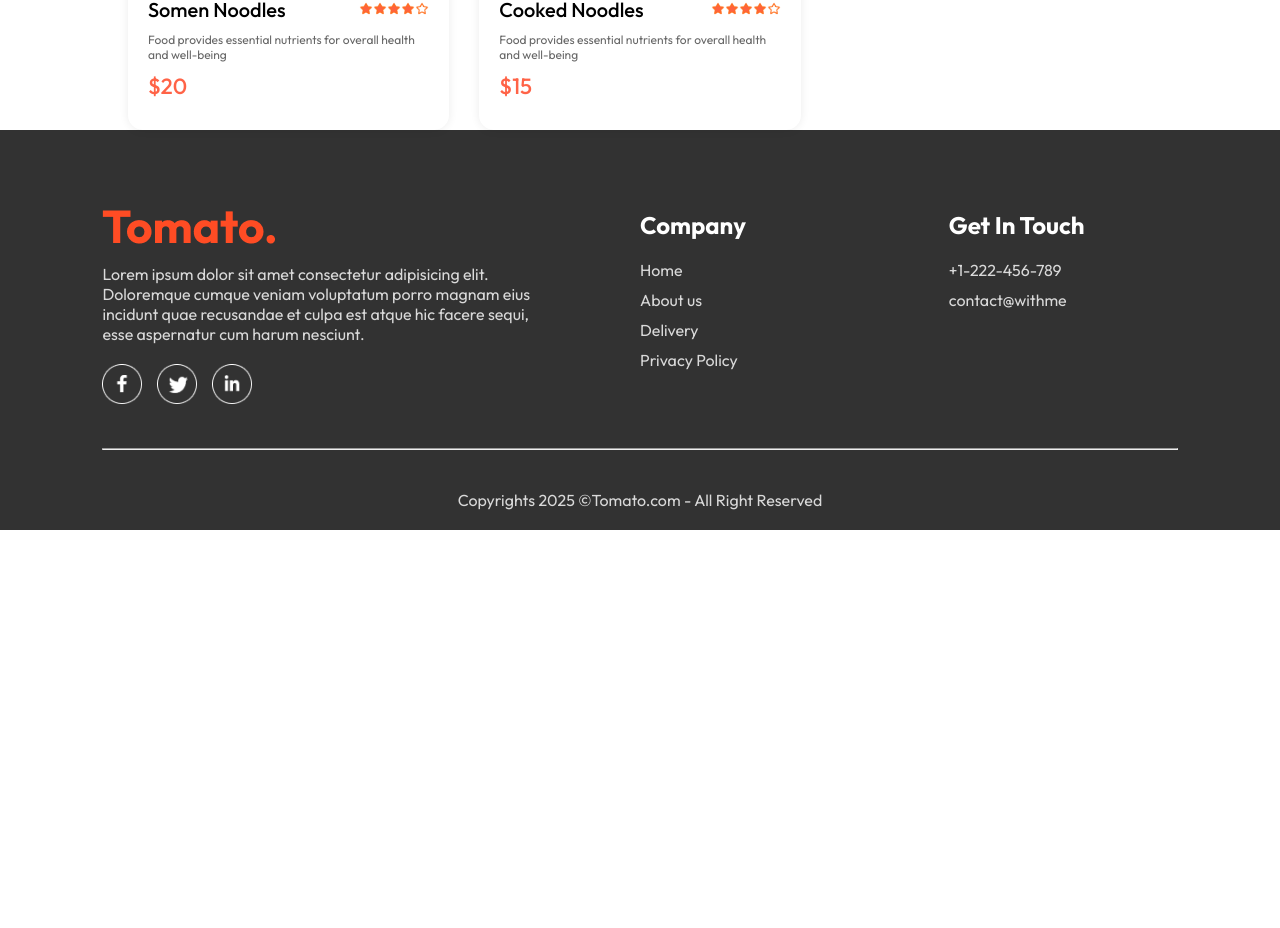
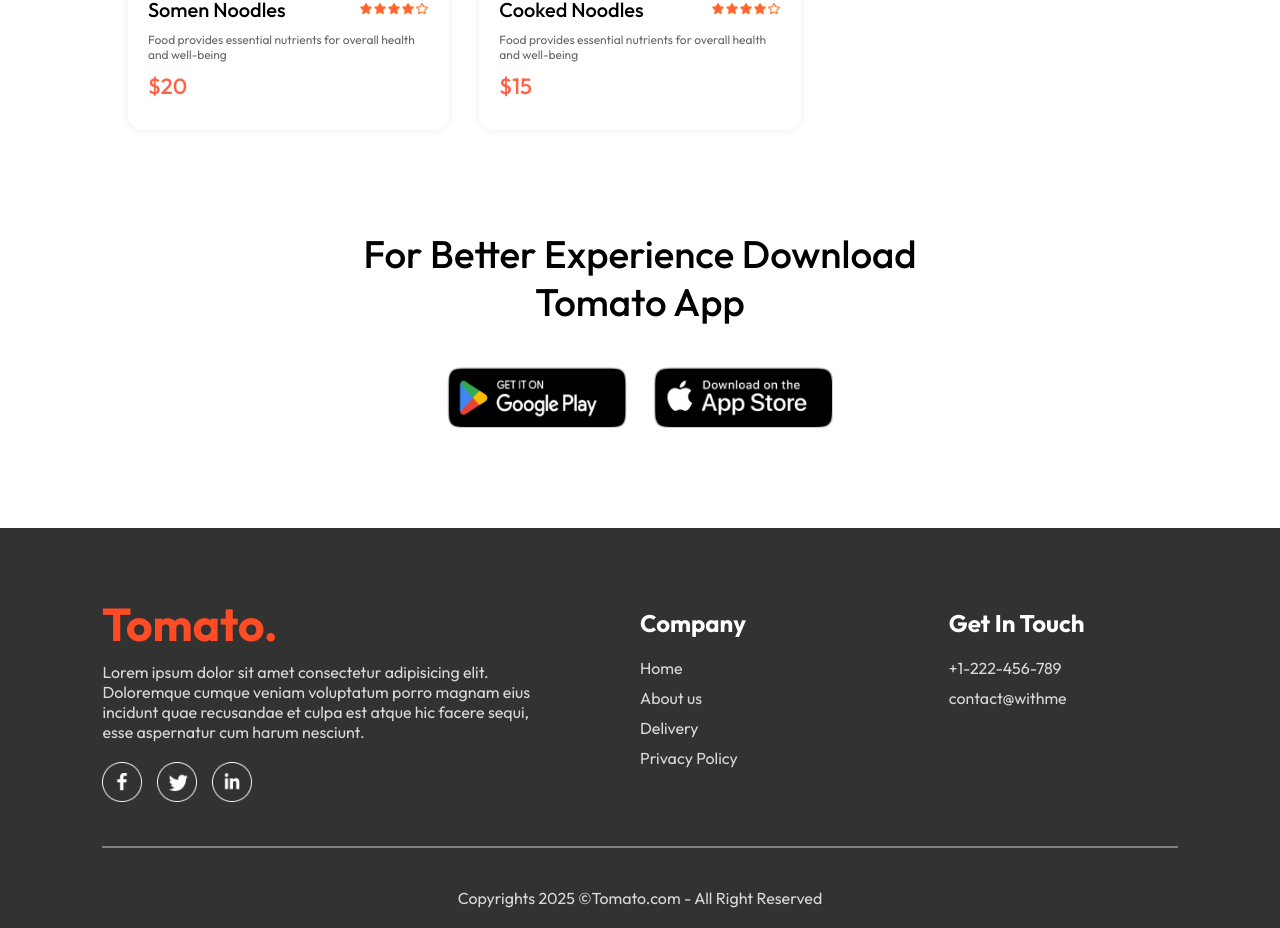
Before and after one commit to DeveloperAnurag26/Food-Website-In-Reactjs, a React (Vite) app: page / in a window 1280 px wide. Shown: the part 5873-6801 px from the top of the page. Before the commit the page ends 6403 px from the top, so only its background shows below. Built offline with nearby package versions, Linux system fonts and the light colour scheme.

Commit message:
added feature in footer to download our App

```diff
--- /dev/null
+++ b/src/Components/AppDownload/AppDownload.css
@@ -0,0 +1,25 @@
+.app-download{
+    margin: auto auto;
+    margin-top: 100px;
+    font-size: max(3vw, 20px);
+    text-align: center;
+    font-weight: 500;
+
+}
+.app-download-platforms{
+    display: flex;
+    justify-content: center;
+    gap: max(2vw, 10px);
+    margin-top: 40px;
+}
+
+.app-download-platforms img{
+    width: max(30vw, 120px);
+    max-width: 180px;
+    transition: 0.5s;
+    cursor: pointer;
+}
+
+.app-download-platforms img:hover{
+    transform: scale(1.05);
+}
--- /dev/null
+++ b/src/Components/AppDownload/AppDownload.jsx
@@ -0,0 +1,17 @@
+import React from 'react'
+import './AppDownload.css'
+import { assets } from '../../assets/assets'
+const AppDownload = () => {
+  return (
+    <div className='app-download' id='app-download'>
+        <p>For Better Experience Download <br />Tomato App</p>
+        <div className="app-download-platforms">
+            <img src={assets.play_store} alt="" />
+            <img src={assets.app_store} alt="" srcset="" />
+        </div>
+
+    </div>
+  )
+}
+
+export default AppDownload
--- a/src/Components/Footer/Footer.css
+++ b/src/Components/Footer/Footer.css
@@ -7,6 +7,7 @@
 gap: 20px;
 padding: 20px 8vw;
 padding-top: 80px;
+margin-top: 100px;
 }
 
 .footer-content{
@@ -41,4 +42,6 @@
     width: 100%;
     height: 2px;
     margin: 20px 0;
+    background-color: gray;
+    border: none;
 }
--- a/src/Components/Pages/Home/Home.jsx
+++ b/src/Components/Pages/Home/Home.jsx
@@ -3,6 +3,7 @@
 import Header from '../../Header/Header'
 import ExploreMenu from '../../ExploreMenu/ExploreMenu'
 import FoodDisplay from '../../FoodDisplay/FoodDisplay'
+import AppDownload from '../../AppDownload/AppDownload'
 
 
 const Home = () => {
@@ -12,6 +13,7 @@
       <Header/>
       <ExploreMenu category={category} setCategory={setCategory}/>
       <FoodDisplay category={category}/>
+      <AppDownload/>
     </div>
   )
 }
```
